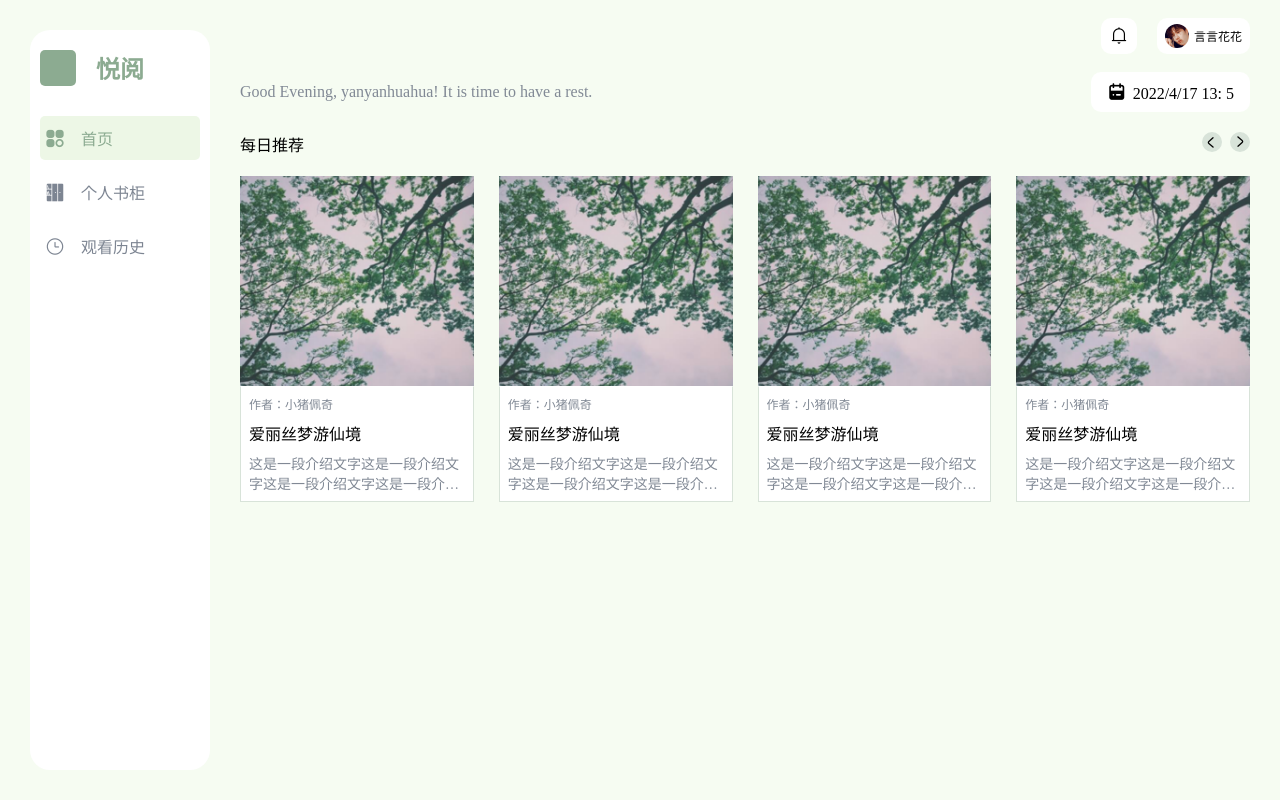
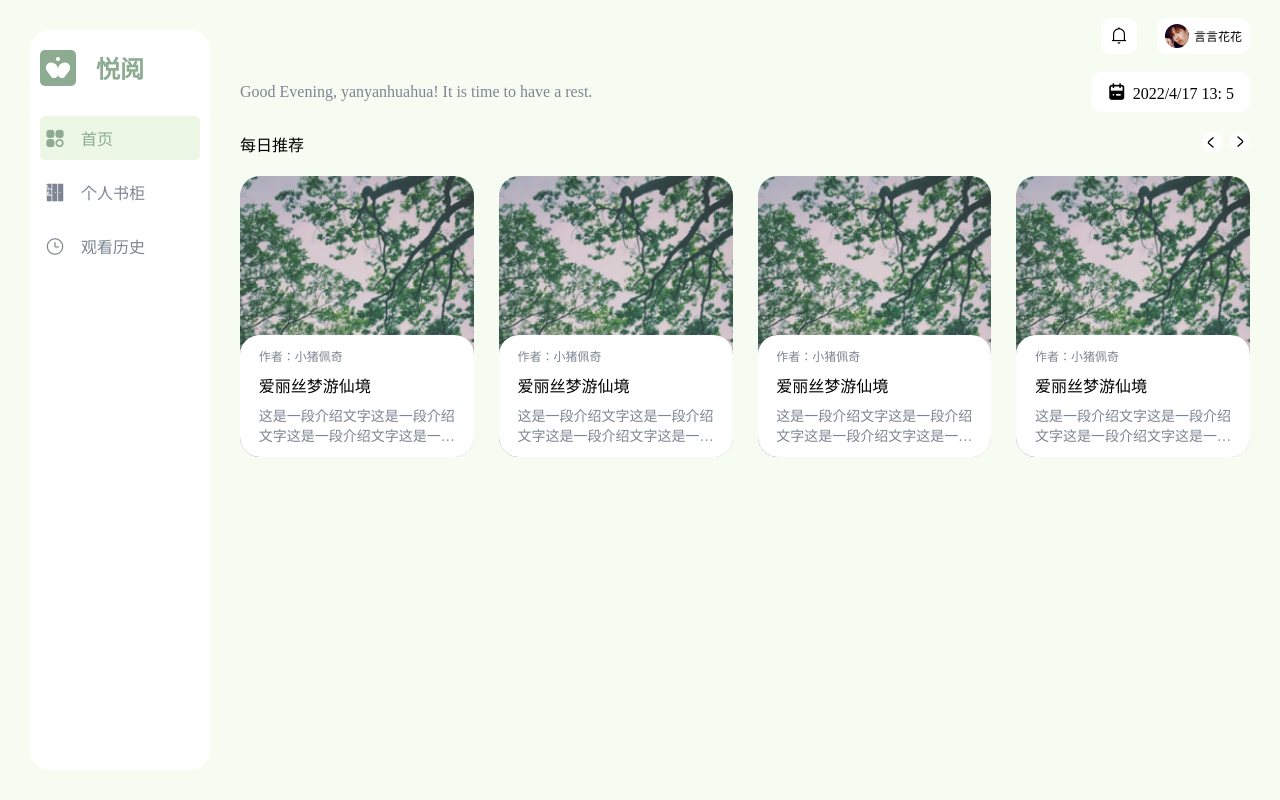
Before and after one commit to chen-lifei/reading-system, a Vue app: page /#/home in a window 1280 px wide. Built offline with nearby package versions, Linux system fonts and the light colour scheme.

Commit message:
feat: logo, 首页页面

```diff
--- a/src/App.vue
+++ b/src/App.vue
@@ -28,6 +28,7 @@
         --hoverColor: #EDF7E6;
         --activeColor: #D8E3D9;
         --mainColor: #8CAB91;
+        --textColor: #7D8592;
     }
 </style>
 
@@ -41,6 +42,7 @@
         position: relative;
         width: auto;
         height: 100vh;
+        min-width: 1080px;
         background: var(--backColor);
     }
     .left-navbar {
--- a/src/components/Navbar/LeftNavbar.vue
+++ b/src/components/Navbar/LeftNavbar.vue
@@ -1,7 +1,7 @@
 <template>
     <div class="navbar-wrapper">
         <div class="logo-wrapper">
-            <div class="logo"></div>
+            <img class="logo" src="@/assets/image/logo.svg" alt="logo" @click="toHome()">
             <div class="name">悦阅</div>
         </div>
         <div class="nav-list">
@@ -29,6 +29,10 @@
         ];
         currentNav: any = {};
 
+        toHome() {
+            this.$router.push({ path: '/home' });
+        }
+
         changeNav(item) {
             this.currentNav = item;
         }
@@ -54,6 +58,7 @@
                 height: 36px;
                 background: var(--mainColor);
                 border-radius: 5px;
+                cursor: pointer;
             }
 
             .name {
@@ -80,11 +85,11 @@
                 .iconfont {
                     font-size: 20px;
                     margin-right: 16px;
-                    color: #7d8592;
+                    color: var(--textColor);
                 }
 
                 .name {
-                    color: #7d8592;
+                    color: var(--textColor);
                 }
 
                 &:hover,
--- a/src/views/Home.vue
+++ b/src/views/Home.vue
@@ -20,14 +20,14 @@
                 </div>
             </div>
             <div class="book-wrapper">
-                <div class="book" v-for="(item, index) in currentBookList" :key="index">
-                    <div class="img-wrapper">
-                        <img src="@/assets/image/bookCover.png" alt="">
-                    </div>
+                <div class="book-item" v-for="(item, index) in currentBookList" :key="index">
+                    <div class="book">
+                        <img src="@/assets/image/bookCover.png" alt=""/>
                         <div class="bottom">
                             <div class="author">作者：{{ item.author }}</div>
                             <div class="name">{{ item.name }}</div>
                             <div class="desc">{{ item.desc }}</div>
+                        </div>
                     </div>
                 </div>
             </div>
@@ -78,7 +78,7 @@
 
             .sentence {
                 width: 70%;
-                color: #818995;
+                color: var(--textColor);
             }
 
             .calendar-wrapper {
@@ -110,7 +110,7 @@
                         width: 20px;
                         height: 20px;
                         border-radius: 50%;
-                        background: var(--activeColor);
+                        background: #FFFFFF;
                         cursor: pointer;
 
                         .iconfont {
@@ -139,17 +139,18 @@
                 width: 100%;
                 overflow: hidden;
 
-                .book {
+                .book-item {
                     display: flex;
                     flex-wrap: wrap;
                     width: 25%;
                     margin-right: 25px;
+                    cursor: pointer;
 
-                    .img-wrapper {
+                    .book {
                         position: relative;
                         width: 100%;
-                        height: 0;
-                        padding-top: 90%;
+                        height: 100%;
+                        padding-top: 120%;
 
                         img {
                             position: absolute;
@@ -158,19 +159,21 @@
                             width: 100%;
                             height: 100%;
                             object-fit: cover;
-                        }
+                            border-radius: 20px;
                         }
 
-
                         .bottom {
+                            position: absolute;
+                            bottom: 0;
+                            left: 0;
                             width: 100%;
-                        padding: 8px;
-                        border: 1px solid var(--activeColor);
+                            padding: 5% 8%;
                             border-top-color: transparent;
                             background: #FFFFFF;
+                            border-radius: 20px;
 
                             .author {
-                            color: #818995;
+                                color: var(--textColor);
                                 font-size: 12px;
                             }
 
@@ -180,13 +183,14 @@
 
                             .desc {
                                 width: 100%;
-                            color: #818995;
+                                color: var(--textColor);
                                 font-size: 14px;
                                 text-overflow: ellipsis;
                                 overflow: hidden;
                                 display: -webkit-box;
                                 -webkit-line-clamp: 2;
                                 -webkit-box-orient: vertical;
+                            }
                         }
                     }
 
```
Also changed, not shown: src/assets/image/logo.svg (added). Lines whose indentation alone changed are shown as unchanged.
